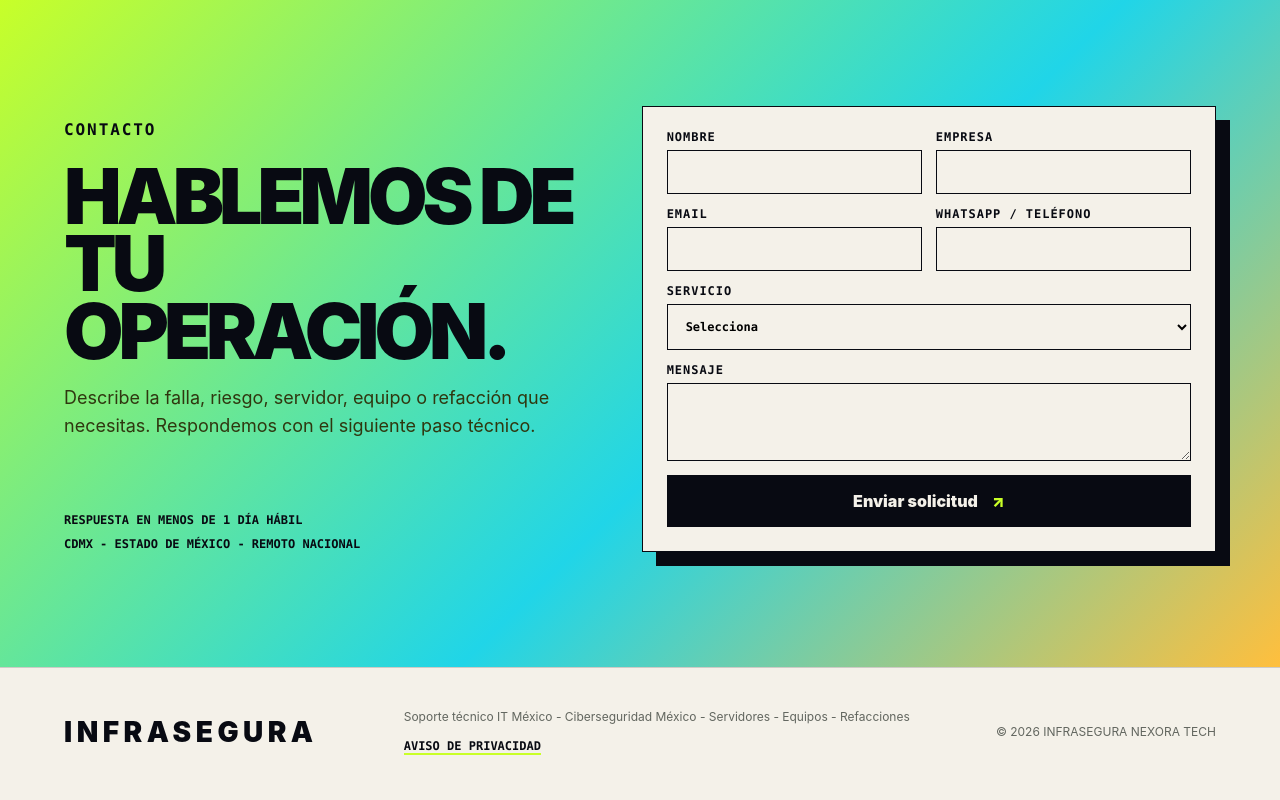
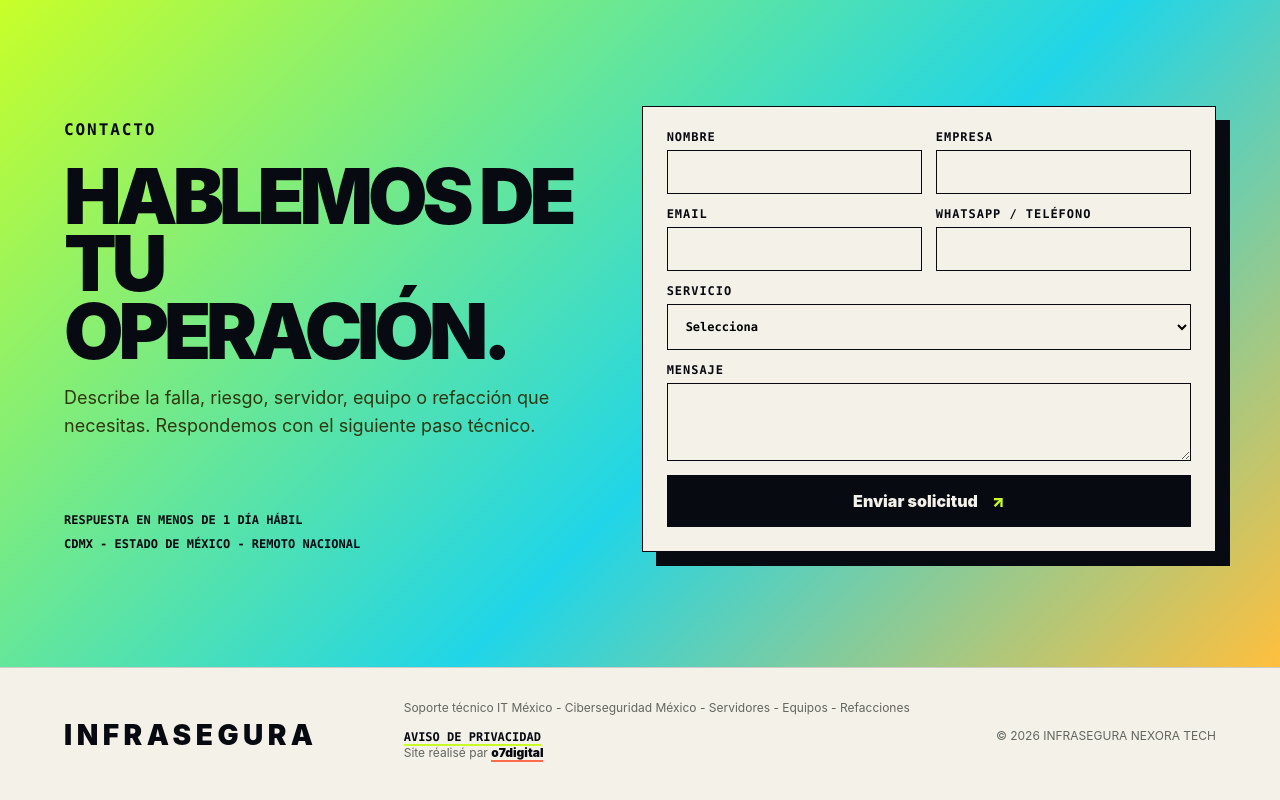
Before and after one commit to o7digital/nexoratech, an Astro site: page / in a window 1280 px wide. Shown: the part 9792-10592 px from the top of the page. Built offline with nearby package versions, Linux system fonts and the light colour scheme; Astro itself is replaced by a stand-in of ours.

Commit message:
Add o7digital footer credit

```diff
--- a/src/components/Footer.astro
+++ b/src/components/Footer.astro
@@ -14,6 +14,7 @@ const { copy } = Astro.props;
   <div>
     <p>{copy.footer}</p>
     <a class="privacy-link" href={copy.privacyHref}>{copy.privacy.title}</a>
+    <p class="footer-credit">Site réalisé par <a href="https://www.o7digital.com/" target="_blank" rel="noopener noreferrer">o7digital</a></p>
   </div>
   <span>© {year} INFRASEGURA NEXORA TECH</span>
 </footer>
--- a/src/styles/global.css
+++ b/src/styles/global.css
@@ -302,6 +302,8 @@ h3 { margin: 0; font-size: clamp(26px, 2.3vw, 38px); line-height: .95; letter-sp
 .footer p, .footer span { color: var(--muted); font-size: 12px; }
 .footer p { margin: 0 0 10px; }
 .privacy-link { font: 900 12px/1 ui-monospace, SFMono-Regular, Menlo, monospace; text-transform: uppercase; border-bottom: 2px solid var(--lime); }
+.footer-credit { margin: 12px 0 0; }
+.footer-credit a { color: var(--ink); font-weight: 900; border-bottom: 2px solid var(--coral); }
 
 .privacy-page { background: var(--paper); }
 .privacy-head { max-width: 980px; }
```
